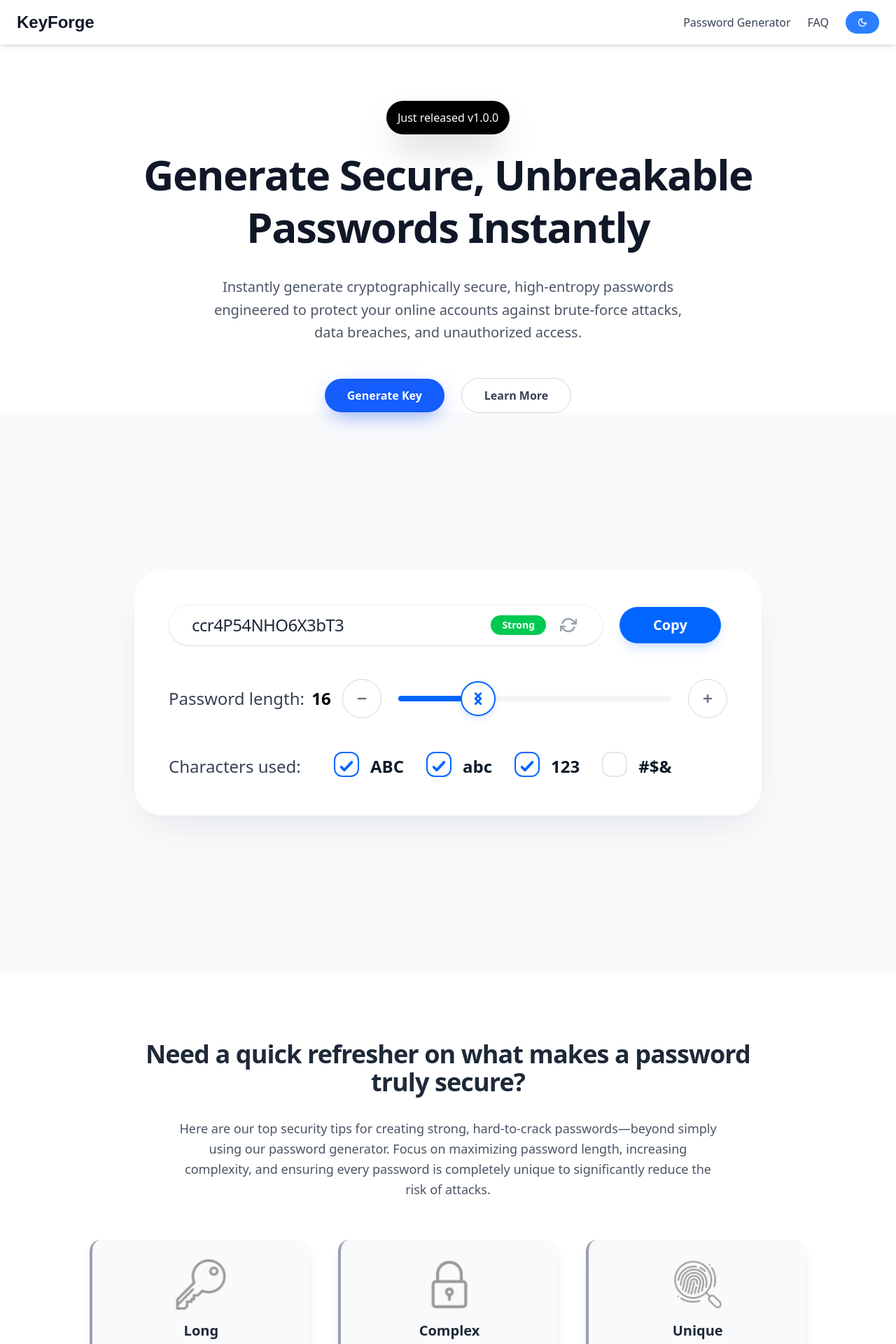
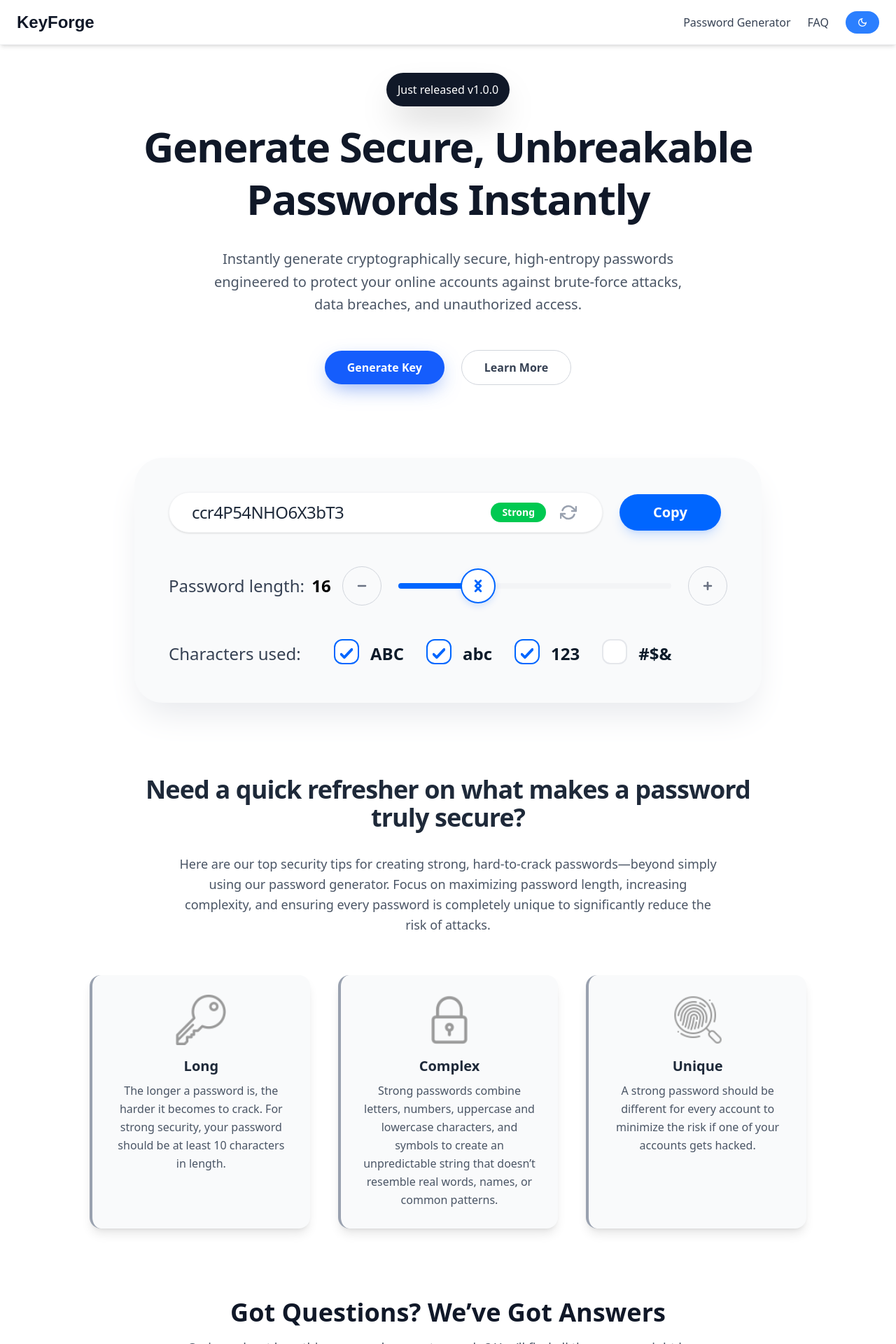
Before and after one commit to Jeet000001/KeyForge, a React (Vite) app: page / in a window 1280 px wide. Shown: the top 1920 px of the page at 70% size. Built offline with nearby package versions, Linux system fonts and the light colour scheme; a web font is replaced by a local one.

Commit message:
improve the desktop spacing

```diff
--- a/src/App.jsx
+++ b/src/App.jsx
@@ -15,11 +15,13 @@ const App = () => {
         ${theme === "dark" ? "bg-gray-950 text-white" : "bg-white text-black"}`}
     >
       <Navbar />
-      <Hero />
-      <KeyGenerator />
-      <PasswordTips />
-      <FaQ />
-      <Footer />
+      <div className="flex flex-col gap-10">
+        <Hero />
+        <KeyGenerator />
+        <PasswordTips />
+        <FaQ />
+        <Footer />
+      </div>
     </div>
   );
 };
--- a/src/components/FaQ.jsx
+++ b/src/components/FaQ.jsx
@@ -6,8 +6,7 @@ const FaQ = () => {
 
   return (
     <section
-      className={`w-full px-4 sm:px-6 md:px-10
-        py-14 sm:py-16 md:py-20
+      className={`w-full px-4 sm:px-6 md:px-10 sm:py-16 md:pt-5
         flex flex-col items-center transition-colors duration-300
         ${
           theme === "dark"
--- a/src/components/Footer.jsx
+++ b/src/components/Footer.jsx
@@ -6,7 +6,7 @@ const Footer = () => {
 
   return (
     <footer
-      className={`w-full mt-16 sm:mt-20 py-6 sm:py-8 px-4 sm:px-6
+      className={`w-full  sm:py-8 px-4 sm:px-6
         border-t transition-colors duration-300
         ${
           theme === "dark"
--- a/src/components/Hero.jsx
+++ b/src/components/Hero.jsx
@@ -6,19 +6,11 @@ const Hero = () => {
   return (
     <header
       className={`w-full flex flex-col items-center justify-center
-      text-center px-4 sm:px-6 md:px-10 lg:px-16 pt-14 md:pt-20
+      text-center px-4 sm:px-6 md:px-10 lg:px-16 pt-14 md:pt-10 md:pb-10
       transition-colors duration-300
       ${theme === "dark" ? "bg-gray-950" : "bg-white"}`}
     >
-      <h1
-        className={`px-4 py-3 rounded-full font-sans font-medium mb-5 ${
-          theme === "dark"
-            ? "text-white bg-gray-900"
-            : "text-white bg-black shadow-2xl"
-        }`}
-      >
-        Just released v1.0.0
-      </h1>
+      <h1 className={`px-4 py-3 rounded-full font-sans font-medium mb-5 ${theme === "dark" ? "text-white bg-gray-900" : "text-white bg-gray-900 shadow-2xl"}`}>Just released v1.0.0</h1>
       {/* Heading */}
       <h1
         className={`font-extrabold tracking-tight leading-tight
--- a/src/components/KeyGenerator.jsx
+++ b/src/components/KeyGenerator.jsx
@@ -53,9 +53,9 @@ const KeyGenerator = () => {
   const strengthData = getStrength();
 
   return (
-    <div className={`flex items-center justify-center min-h-screen p-4 md:p-6 transition-colors duration-300 ${theme === "dark" ? "bg-gray-950" : "bg-gray-50"}`}>
+    <div className={`flex items-center justify-center p-4 md:p-6 transition-colors duration-300 ${theme === "dark" ? "bg-gray-950" : "bg-white"}`}>
       <div className={`w-full max-w-4xl rounded-[30px] md:rounded-[40px] p-6 md:p-12 shadow-2xl transition-all duration-300 border ${
-        theme === "dark" ? "bg-gray-900 border-gray-800 shadow-black" : "bg-white border-transparent shadow-gray-200"
+        theme === "dark" ? "bg-gray-900 border-gray-800 shadow-black" : "bg-gray-50 border-transparent shadow-gray-200"
       }`}>
 
         {/* Row 1: Display and Copy Button */}
--- a/src/components/PasswordTips.jsx
+++ b/src/components/PasswordTips.jsx
@@ -9,7 +9,7 @@ const PasswordTips = () => {
 
   return (
     <section
-      className={`w-full px-4 sm:px-6 md:px-10 lg:px-16 py-16 md:py-24
+      className={`w-full px-4 sm:px-6 md:px-10 lg:px-16 py-16 md:py-10
       transition-colors duration-300
       ${theme === "dark" ? "bg-gray-950" : "bg-white"}`}
     >
```
